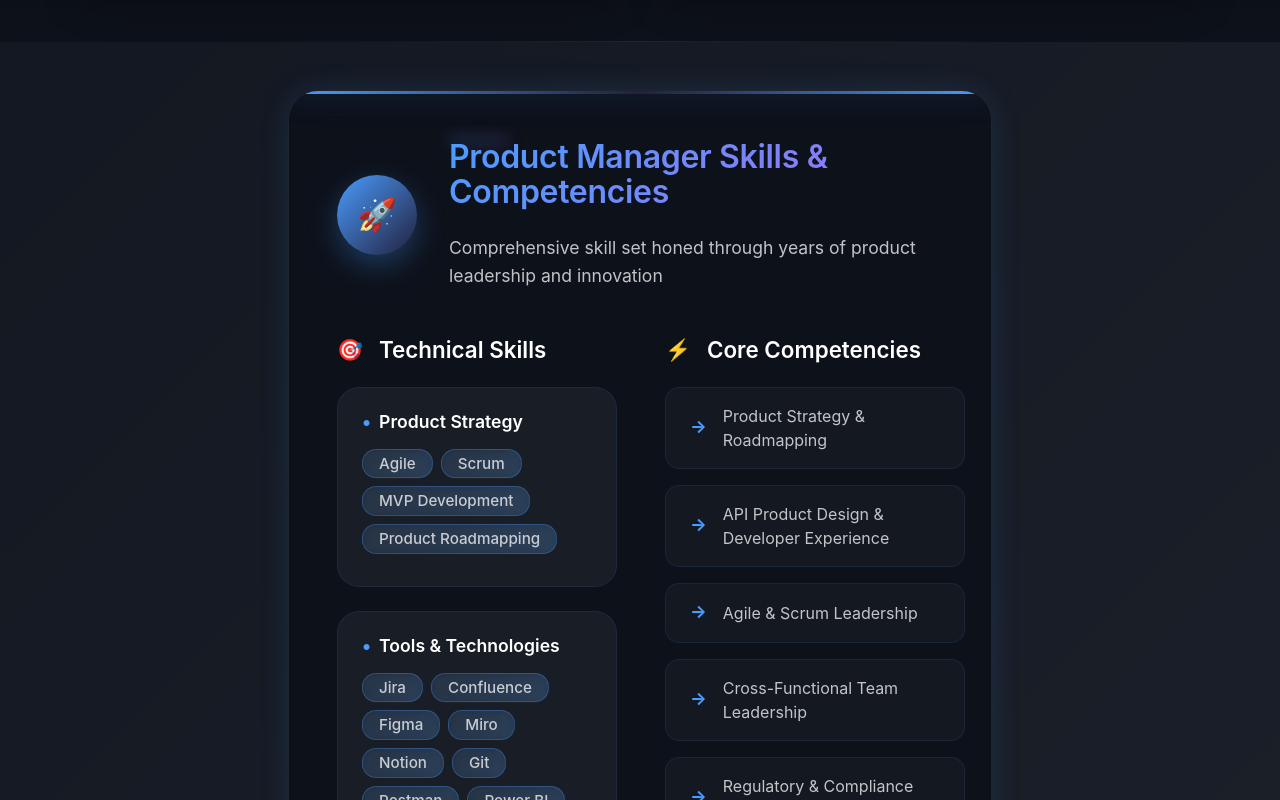
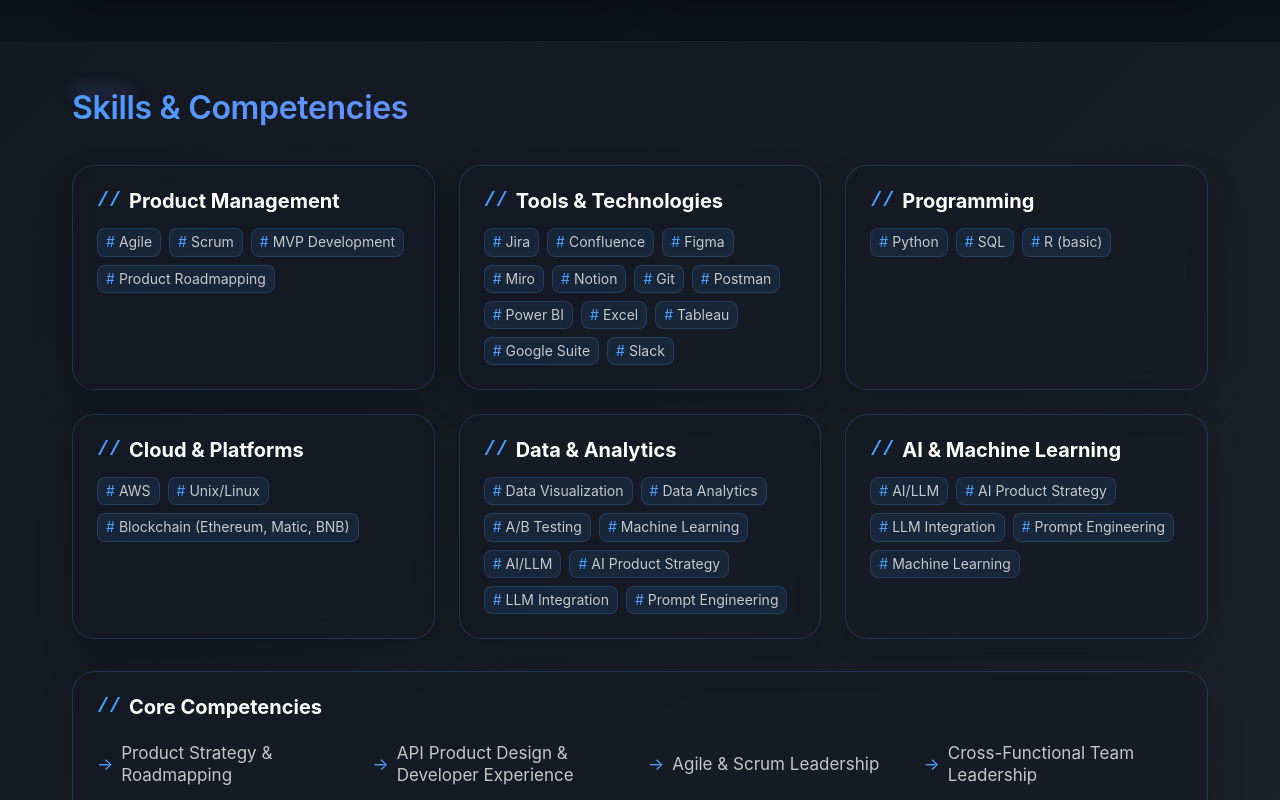
Before and after one commit to anupsth23/product-manager-portfolio, a React (Create React App) app: page / in a window 1280 px wide. Shown: the part 3080-3880 px from the top of the page. Built offline with nearby package versions, Linux system fonts and the light colour scheme.

Commit message:
Update AgriClear logo and redesign Skills & Competencies layout to match reference design

```diff
--- a/src/components/sections/ProductManagerSkills.tsx
+++ b/src/components/sections/ProductManagerSkills.tsx
@@ -15,25 +15,14 @@
 }
 
 // Animations
-const slideInLeft = keyframes`
+const slideInUp = keyframes`
   from {
     opacity: 0;
-    transform: translateX(-30px);
+    transform: translateY(30px);
   }
   to {
     opacity: 1;
-    transform: translateX(0);
-  }
-`;
-
-const slideInRight = keyframes`
-  from {
-    opacity: 0;
-    transform: translateX(30px);
-  }
-  to {
-    opacity: 1;
-    transform: translateX(0);
+    transform: translateY(0);
   }
 `;
 
@@ -54,156 +43,47 @@
   background: linear-gradient(135deg, rgba(20, 25, 35, 0.95) 0%, rgba(30, 35, 45, 0.95) 100%);
 `;
 
-const MainCard = styled.div`
-  background: ${theme.colors.aiSurface};
-  border-radius: ${theme.borderRadius.xl};
-  border: 1px solid ${theme.colors.glassBorder};
-  backdrop-filter: blur(20px);
-  box-shadow: ${theme.shadows.aiGlow};
-  padding: ${theme.spacing.xxl};
-  position: relative;
-  overflow: hidden;
-  animation: ${slideInLeft} 0.8s ease-out;
-
-  &::before {
-    content: '';
-    position: absolute;
-    top: 0;
-    left: 0;
-    right: 0;
-    height: 3px;
-    background: linear-gradient(90deg, ${theme.colors.primary}, ${theme.colors.aiAccent}, ${theme.colors.primary});
-    animation: ${glow} 3s ease-in-out infinite;
-  }
-
-  &:hover {
-    animation: ${pulse} 0.3s ease-in-out;
-  }
-`;
-
-const HeaderSection = styled.div`
-  display: flex;
-  align-items: center;
-  gap: ${theme.spacing.xl};
-  margin-bottom: ${theme.spacing.xxl};
-  flex-wrap: wrap;
-
-  @media (max-width: ${theme.breakpoints.md}) {
-    flex-direction: column;
-    text-align: center;
-  }
-`;
-
-const IconWrapper = styled.div`
-  display: flex;
-  align-items: center;
-  justify-content: center;
-  width: 80px;
-  height: 80px;
-  background: linear-gradient(135deg, ${theme.colors.primary}, ${theme.colors.aiAccent});
-  border-radius: 50%;
-  font-size: 2rem;
-  color: white;
-  box-shadow: 0 10px 30px rgba(74, 157, 255, 0.3);
-  flex-shrink: 0;
-`;
-
-const HeaderContent = styled.div`
-  flex: 1;
-`;
-
-const Subtitle = styled.p`
-  color: ${theme.colors.textSecondary};
-  font-size: 1.1rem;
-  margin: 0;
-  margin-top: ${theme.spacing.md};
-  line-height: 1.6;
-`;
-
-const ContentGrid = styled.div`
-  display: grid;
-  grid-template-columns: 1fr 1fr;
-  gap: ${theme.spacing.xxl};
-
-  @media (max-width: ${theme.breakpoints.lg}) {
-    grid-template-columns: 1fr;
-    gap: ${theme.spacing.xl};
-  }
-`;
-
-const SkillsSection = styled.div`
-  animation: ${slideInLeft} 0.8s ease-out 0.2s both;
-`;
-
-const CompetenciesSection = styled.div`
-  animation: ${slideInRight} 0.8s ease-out 0.4s both;
-`;
-
-const SectionTitle = styled.h3`
-  font-size: 1.4rem;
-  color: ${theme.colors.text};
-  margin-bottom: ${theme.spacing.lg};
-  display: flex;
-  align-items: center;
-  font-weight: 600;
-
-  &::before {
-    content: '🎯';
-    margin-right: ${theme.spacing.md};
-    font-size: 1.3rem;
-  }
-`;
-
-const CompetenciesTitle = styled.h3`
-  font-size: 1.4rem;
-  color: ${theme.colors.text};
-  margin-bottom: ${theme.spacing.lg};
-  display: flex;
-  align-items: center;
-  font-weight: 600;
-
-  &::before {
-    content: '⚡';
-    margin-right: ${theme.spacing.md};
-    font-size: 1.3rem;
-  }
+const SkillsContainer = styled(Container)`
+  max-width: 1200px;
+  margin: 0 auto;
 `;
 
 const SkillsGrid = styled.div`
   display: grid;
-  grid-template-columns: repeat(auto-fit, minmax(280px, 1fr));
+  grid-template-columns: repeat(auto-fit, minmax(300px, 1fr));
   gap: ${theme.spacing.lg};
+  margin-top: ${theme.spacing.xl};
 `;
 
-const SkillCategory = styled.div`
-  background: rgba(255, 255, 255, 0.05);
+const SkillsCard = styled.div`
+  background: rgba(20, 25, 35, 0.6);
+  backdrop-filter: blur(10px);
   border-radius: ${theme.borderRadius.lg};
   padding: ${theme.spacing.lg};
-  border: 1px solid rgba(74, 157, 255, 0.1);
+  border: 1px solid rgba(74, 157, 255, 0.2);
+  box-shadow: 0 15px 35px rgba(0, 0, 0, 0.2);
   transition: all 0.3s ease;
-  min-height: 200px;
+  animation: ${slideInUp} 0.8s ease-out;
 
   &:hover {
-    background: rgba(255, 255, 255, 0.08);
-    border-color: rgba(74, 157, 255, 0.3);
     transform: translateY(-5px);
+    box-shadow: 0 20px 40px rgba(0, 0, 0, 0.3);
+    border-color: rgba(74, 157, 255, 0.4);
   }
 `;
 
-const CategoryTitle = styled.h4`
-  font-size: 1.1rem;
+const CategoryTitle = styled.h3`
+  font-size: ${theme.typography.sizes.title3};
   color: ${theme.colors.text};
   margin-bottom: ${theme.spacing.md};
-  font-weight: 600;
   display: flex;
   align-items: center;
 
   &::before {
-    content: '•';
+    content: '//';
     color: ${theme.colors.primary};
     margin-right: ${theme.spacing.sm};
-    font-weight: bold;
-    font-size: 1.2rem;
+    font-family: 'Fira Code', monospace;
   }
 `;
 
@@ -213,60 +93,66 @@
   gap: ${theme.spacing.sm};
 `;
 
-const SkillTag = styled.span`
-  background: linear-gradient(135deg, rgba(74, 157, 255, 0.1), rgba(74, 157, 255, 0.2));
-  border: 1px solid rgba(74, 157, 255, 0.3);
-  padding: ${theme.spacing.xs} ${theme.spacing.md};
-  border-radius: ${theme.borderRadius.md};
-  font-size: 0.95rem;
+const Skill = styled.span`
+  background: rgba(74, 157, 255, 0.1);
+  border: 1px solid rgba(74, 157, 255, 0.2);
+  padding: ${theme.spacing.xs} ${theme.spacing.sm};
+  border-radius: ${theme.borderRadius.sm};
+  font-size: ${theme.typography.sizes.caption};
   color: ${theme.colors.textSecondary};
   backdrop-filter: blur(5px);
   transition: all 0.3s ease;
-  font-weight: 500;
 
   &:hover {
-    background: linear-gradient(135deg, rgba(74, 157, 255, 0.2), rgba(74, 157, 255, 0.3));
+    background: rgba(74, 157, 255, 0.2);
     color: ${theme.colors.text};
     transform: translateY(-2px);
-    box-shadow: 0 5px 15px rgba(74, 157, 255, 0.2);
+    box-shadow: 0 5px 10px rgba(0, 0, 0, 0.1);
+  }
+
+  &::before {
+    content: '#';
+    color: ${theme.colors.primary};
+    margin-right: 4px;
   }
 `;
 
-const CompetenciesGrid = styled.div`
-  display: grid;
-  grid-template-columns: repeat(auto-fit, minmax(300px, 1fr));
-  gap: ${theme.spacing.md};
+const CompetenciesCard = styled.div`
+  background: rgba(20, 25, 35, 0.6);
+  backdrop-filter: blur(10px);
+  border-radius: ${theme.borderRadius.lg};
+  padding: ${theme.spacing.lg};
+  border: 1px solid rgba(74, 157, 255, 0.2);
+  box-shadow: 0 15px 35px rgba(0, 0, 0, 0.2);
+  margin-top: ${theme.spacing.xl};
+  transition: all 0.3s ease;
+  animation: ${slideInUp} 0.8s ease-out 0.2s both;
+
+  &:hover {
+    transform: translateY(-5px);
+    box-shadow: 0 20px 40px rgba(0, 0, 0, 0.3);
+    border-color: rgba(74, 157, 255, 0.4);
+  }
 `;
 
-const CompetencyItem = styled.div`
+const CompetenciesList = styled.div`
+  display: grid;
+  grid-template-columns: repeat(auto-fit, minmax(250px, 1fr));
+  gap: ${theme.spacing.md};
+  margin-top: ${theme.spacing.lg};
+`;
+
+const Competency = styled.div`
   display: flex;
   align-items: center;
-  padding: ${theme.spacing.md} ${theme.spacing.lg};
-  background: rgba(255, 255, 255, 0.03);
-  border-radius: ${theme.borderRadius.md};
-  border: 1px solid rgba(74, 157, 255, 0.1);
-  transition: all 0.3s ease;
-  min-height: 60px;
-
-  &:hover {
-    background: rgba(255, 255, 255, 0.06);
-    border-color: rgba(74, 157, 255, 0.3);
-    transform: translateX(5px);
-  }
+  font-size: ${theme.typography.sizes.body};
+  color: ${theme.colors.textSecondary};
 
   &::before {
     content: '→';
     color: ${theme.colors.primary};
-    margin-right: ${theme.spacing.md};
-    font-weight: bold;
-    font-size: 1.1rem;
+    margin-right: ${theme.spacing.sm};
   }
-`;
-
-const CompetencyText = styled.span`
-  color: ${theme.colors.textSecondary};
-  font-size: 1rem;
-  line-height: 1.5;
 `;
 
 const ProductManagerSkills: React.FC<ProductManagerSkillsProps> = ({
@@ -275,71 +161,76 @@
 }) => {
   return (
     <SkillsWrapper id="product-manager-skills">
-      <Container>
-        <MainCard>
-          <HeaderSection>
-            <IconWrapper>🚀</IconWrapper>
-            <HeaderContent>
-              <Heading
-                level={2}
-                size="title1"
-                gradient
-                withAccent
-              >
-                Product Manager Skills & Competencies
+      <SkillsContainer>
+        <Heading level={2} size="title1" gradient withAccent>
+          Skills & Competencies
         </Heading>
-              <Subtitle>
-                Comprehensive skill set honed through years of product leadership and innovation
-              </Subtitle>
-            </HeaderContent>
-          </HeaderSection>
 
-          <ContentGrid>
-            <SkillsSection>
-              <SectionTitle>Technical Skills</SectionTitle>
         <SkillsGrid>
-                <SkillCategory>
-                  <CategoryTitle>Product Strategy</CategoryTitle>
+          <SkillsCard>
+            <CategoryTitle>Product Management</CategoryTitle>
             <SkillsList>
               {technicalSkills.productManagement.map((skill, index) => (
-                      <SkillTag key={index}>{skill}</SkillTag>
+                <Skill key={index}>{skill}</Skill>
               ))}
             </SkillsList>
-                </SkillCategory>
+          </SkillsCard>
 
-                <SkillCategory>
+          <SkillsCard>
             <CategoryTitle>Tools & Technologies</CategoryTitle>
             <SkillsList>
               {technicalSkills.tools.map((tool, index) => (
-                      <SkillTag key={index}>{tool}</SkillTag>
+                <Skill key={index}>{tool}</Skill>
               ))}
             </SkillsList>
-                </SkillCategory>
+          </SkillsCard>
 
-                <SkillCategory>
+          <SkillsCard>
+            <CategoryTitle>Programming</CategoryTitle>
+            <SkillsList>
+              {['Python', 'SQL', 'R (basic)'].map((skill, index) => (
+                <Skill key={index}>{skill}</Skill>
+              ))}
+            </SkillsList>
+          </SkillsCard>
+
+          <SkillsCard>
+            <CategoryTitle>Cloud & Platforms</CategoryTitle>
+            <SkillsList>
+              {['AWS', 'Unix/Linux', 'Blockchain (Ethereum, Matic, BNB)'].map((skill, index) => (
+                <Skill key={index}>{skill}</Skill>
+              ))}
+            </SkillsList>
+          </SkillsCard>
+
+          <SkillsCard>
             <CategoryTitle>Data & Analytics</CategoryTitle>
             <SkillsList>
               {technicalSkills.data.map((skill, index) => (
-                      <SkillTag key={index}>{skill}</SkillTag>
+                <Skill key={index}>{skill}</Skill>
               ))}
             </SkillsList>
-                </SkillCategory>
+          </SkillsCard>
+
+          <SkillsCard>
+            <CategoryTitle>AI & Machine Learning</CategoryTitle>
+            <SkillsList>
+              {['AI/LLM', 'AI Product Strategy', 'LLM Integration', 'Prompt Engineering', 'Machine Learning'].map((skill, index) => (
+                <Skill key={index}>{skill}</Skill>
+              ))}
+            </SkillsList>
+          </SkillsCard>
         </SkillsGrid>
-            </SkillsSection>
 
-            <CompetenciesSection>
-              <CompetenciesTitle>Core Competencies</CompetenciesTitle>
-              <CompetenciesGrid>
+        <CompetenciesCard>
+          <CategoryTitle>Core Competencies</CategoryTitle>
+          <CompetenciesList>
             {competencies.map((competency, index) => (
-                  <CompetencyItem key={index}>
-                    <CompetencyText>{competency}</CompetencyText>
-                  </CompetencyItem>
+              <Competency key={index}>{competency}</Competency>
             ))}
-              </CompetenciesGrid>
-            </CompetenciesSection>
-          </ContentGrid>
-        </MainCard>
-      </Container>
+          </CompetenciesList>
+        </CompetenciesCard>
+      </SkillsContainer>
     </SkillsWrapper>
   );
 };
--- a/src/components/sections/Projects.tsx
+++ b/src/components/sections/Projects.tsx
@@ -39,9 +39,7 @@
 
 const ProjectImage = styled(Image)`
   width: 100%;
-  height: 200px;
-  border-radius: ${theme.borderRadius.md};
-  overflow: hidden;
+  height: 120px;
   margin-bottom: ${theme.spacing.md};
 `;
 
@@ -115,8 +113,7 @@
               <ProjectImage
                 src={project.image}
                 alt={project.title}
-                width="100%"
-                height="200px"
+                isLogo={true}
               />
               <ProjectTitle>{project.title}</ProjectTitle>
               <ProjectDescription>{project.description}</ProjectDescription>
--- a/src/components/ui/Image.tsx
+++ b/src/components/ui/Image.tsx
@@ -8,6 +8,7 @@
   width?: string;
   height?: string;
   className?: string;
+  isLogo?: boolean;
 }
 
 const ImageWrapper = styled.div<{ width?: string; height?: string }>`
@@ -26,19 +27,39 @@
   box-shadow: 0 10px 20px rgba(0, 0, 0, 0.2);
 `;
 
-const StyledImage = styled.img<{ width?: string; height?: string }>`
+const StyledImage = styled.img<{ width?: string; height?: string; isLogo?: boolean }>`
   width: ${props => props.width || '100%'};
   height: ${props => props.height || 'auto'};
-  object-fit: cover;
+  object-fit: ${props => props.isLogo ? 'contain' : 'cover'};
   border-radius: ${theme.borderRadius.md};
+  transition: all 0.3s ease;
+  max-width: 100%;
+  max-height: 100%;
+
+  &:hover {
+    transform: ${props => props.isLogo ? 'scale(1.05)' : 'scale(1.02)'};
+  }
+`;
+
+const LogoContainer = styled.div<{ width?: string; height?: string }>`
+  width: ${props => props.width || '100%'};
+  height: ${props => props.height || '120px'};
+  background: rgba(255, 255, 255, 0.05);
+  border-radius: ${theme.borderRadius.md};
+  display: flex;
+  align-items: center;
+  justify-content: center;
+  padding: ${theme.spacing.md};
+  border: 1px solid rgba(74, 157, 255, 0.1);
   transition: all 0.3s ease;
 
   &:hover {
-    transform: scale(1.02);
+    background: rgba(255, 255, 255, 0.08);
+    border-color: rgba(74, 157, 255, 0.3);
   }
 `;
 
-const Image: React.FC<ImageProps> = ({ src, alt, width, height, className }) => {
+const Image: React.FC<ImageProps> = ({ src, alt, width, height, className, isLogo = false }) => {
   const [error, setError] = useState(false);
 
   if (!src || error) {
@@ -46,6 +67,19 @@
       <ImageWrapper width={width} height={height} className={className}>
         {alt}
       </ImageWrapper>
+    );
+  }
+
+  if (isLogo) {
+    return (
+      <LogoContainer width={width} height={height} className={className}>
+        <StyledImage
+          src={src}
+          alt={alt}
+          isLogo={true}
+          onError={() => setError(true)}
+        />
+      </LogoContainer>
     );
   }
 
--- a/src/data/portfolioData.ts
+++ b/src/data/portfolioData.ts
@@ -185,7 +185,7 @@
       role: "Collaborated with more than 20 vendors and led the technical implementation.",
       impact: "Won #1 for UNCDF 2019 for innovation in supply chain transparency and efficiency.",
       technologies: ["Blockchain", "Supply Chain", "AgriTech", "International Shipping"],
-      image: "/images/projects/artswap.png"
+      image: "https://rumsan.nyc3.cdn.digitaloceanspaces.com/esatya/agriclear-updated-logo-white.png"
     }
   ],
   testimonials: [
```
Lines whose indentation alone changed are shown as unchanged.
